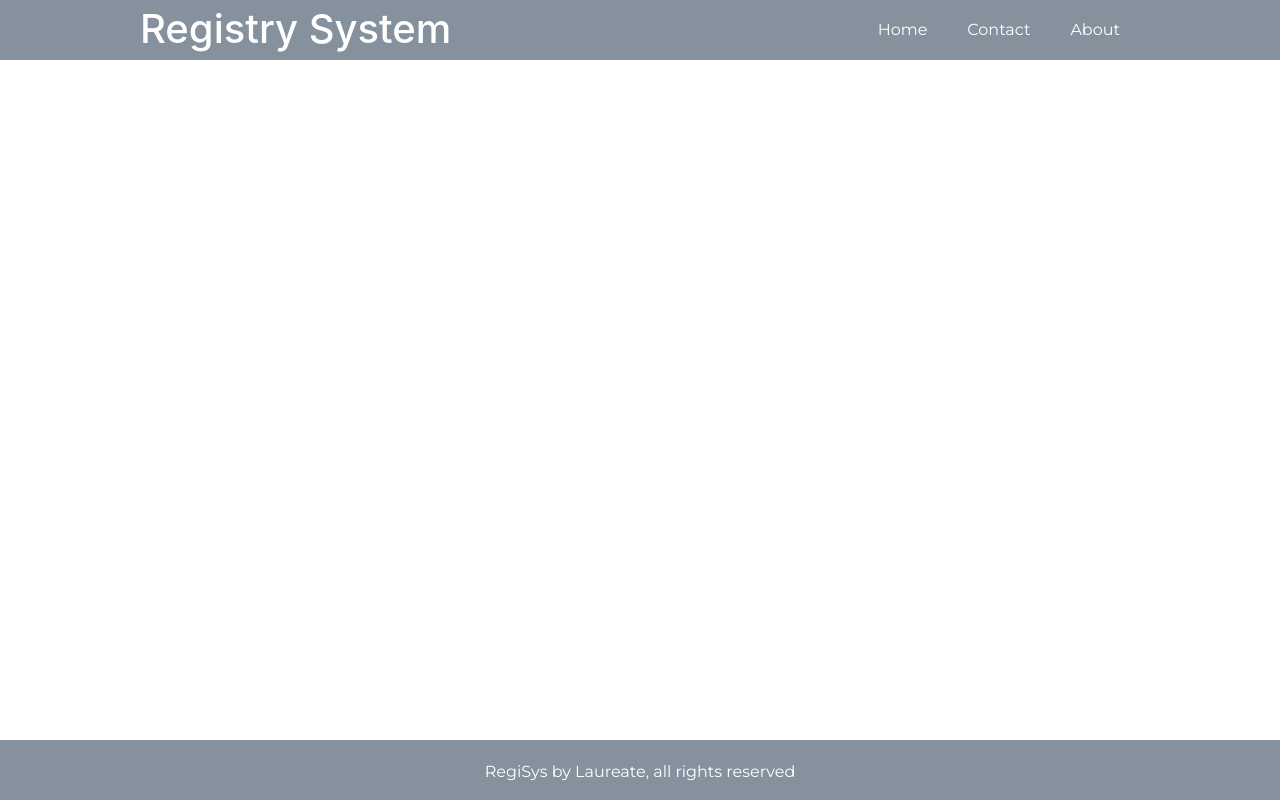
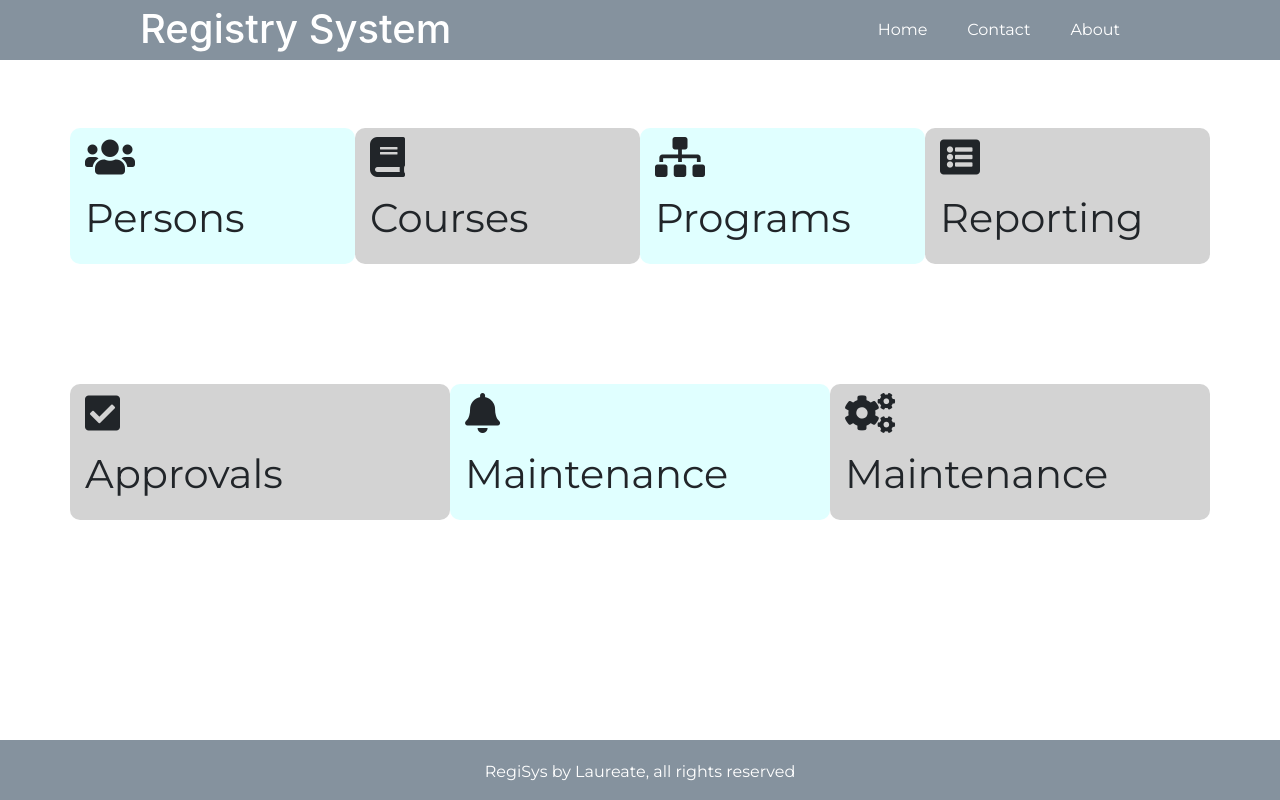
Before and after one commit to glowingmountain/sis-new-frontend, an Angular app: page /dashboard in a window 1280 px wide. Built offline with nearby package versions, Linux system fonts and the light colour scheme.

Commit message:
Dashboard component v1 using bootstrap 4, fontawesome icons  and sass

```diff
--- a/src/app/dashboard/dashboard.component.html
+++ b/src/app/dashboard/dashboard.component.html
@@ -1,3 +1,37 @@
-<p>
-Dashboard
-</p>
+<body>
+    <div class="container">
+        <div class="row">
+            <div class="col-md-3" style="background-color:lightcyan;">
+                <span class="fas fa-users"></span>
+                <p>Persons</p>
+            </div>
+            <div class="col-md-3" style="background-color:lightgray;">
+                <span class="fas fa-book"></span>
+                <p>Courses</p>
+            </div>
+            <div class="col-md-3" style="background-color:lightcyan;">
+                    <span class="fas fa-sitemap"></span>
+                    <p>Programs</p>
+            </div>
+            <div class="col-md-3" style="background-color:lightgray;">
+                    <span class="fas fa-list-alt"></span>
+                    <p>Reporting</p>
+            </div>
+        </div>
+        <br><br>
+        <div class="row">
+            <div class="col-md-4" style="background-color:lightgray;">
+                    <span class="fas fa-check-square"></span>
+                    <p>Approvals</p>
+            </div>
+            <div class="col-md-4" style="background-color:lightcyan;">
+                    <span class="fas fa-bell"></span>
+                    <p>Maintenance</p>
+            </div>
+            <div class="col-md-4" style="background-color:lightgray;">
+                <span class="fas fa-cogs"></span>
+                <p>Maintenance</p>
+            </div>
+        </div>
+    </div>
+</body>
--- a/src/app/dashboard/dashboard.component.sass
+++ b/src/app/dashboard/dashboard.component.sass
@@ -0,0 +1,7 @@
+body
+    padding-top: 10%
+
+div
+    font-size: 40px
+    font-family: 'Montserrat'
+    border-radius: 10px
--- a/src/index.html
+++ b/src/index.html
@@ -9,6 +9,7 @@
   <link rel="icon" type="image/x-icon" href="favicon.ico">
   <link rel="stylesheet"  href="https://fonts.googleapis.com/css?family=Montserrat:400,800">
   <link rel="stylesheet" href="https://stackpath.bootstrapcdn.com/bootstrap/4.3.1/css/bootstrap.min.css" integrity="sha384-ggOyR0iXCbMQv3Xipma34MD+dH/1fQ784/j6cY/iJTQUOhcWr7x9JvoRxT2MZw1T" crossorigin="anonymous">
+  <link rel="stylesheet" href="https://use.fontawesome.com/releases/v5.7.0/css/all.css" integrity="sha384-lZN37f5QGtY3VHgisS14W3ExzMWZxybE1SJSEsQp9S+oqd12jhcu+A56Ebc1zFSJ" crossorigin="anonymous">
 </head>
 <body>
   <app-root></app-root>
```
